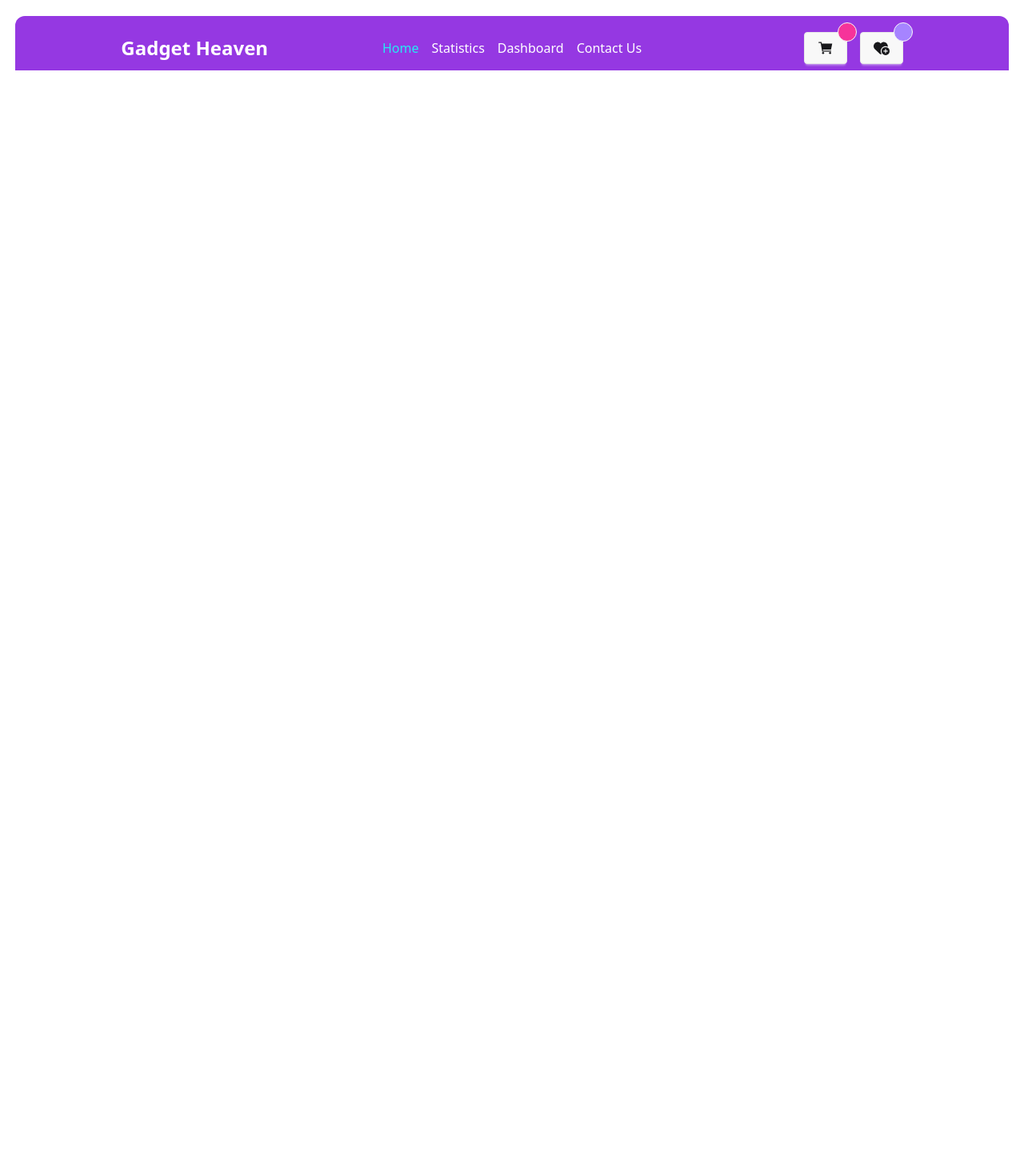
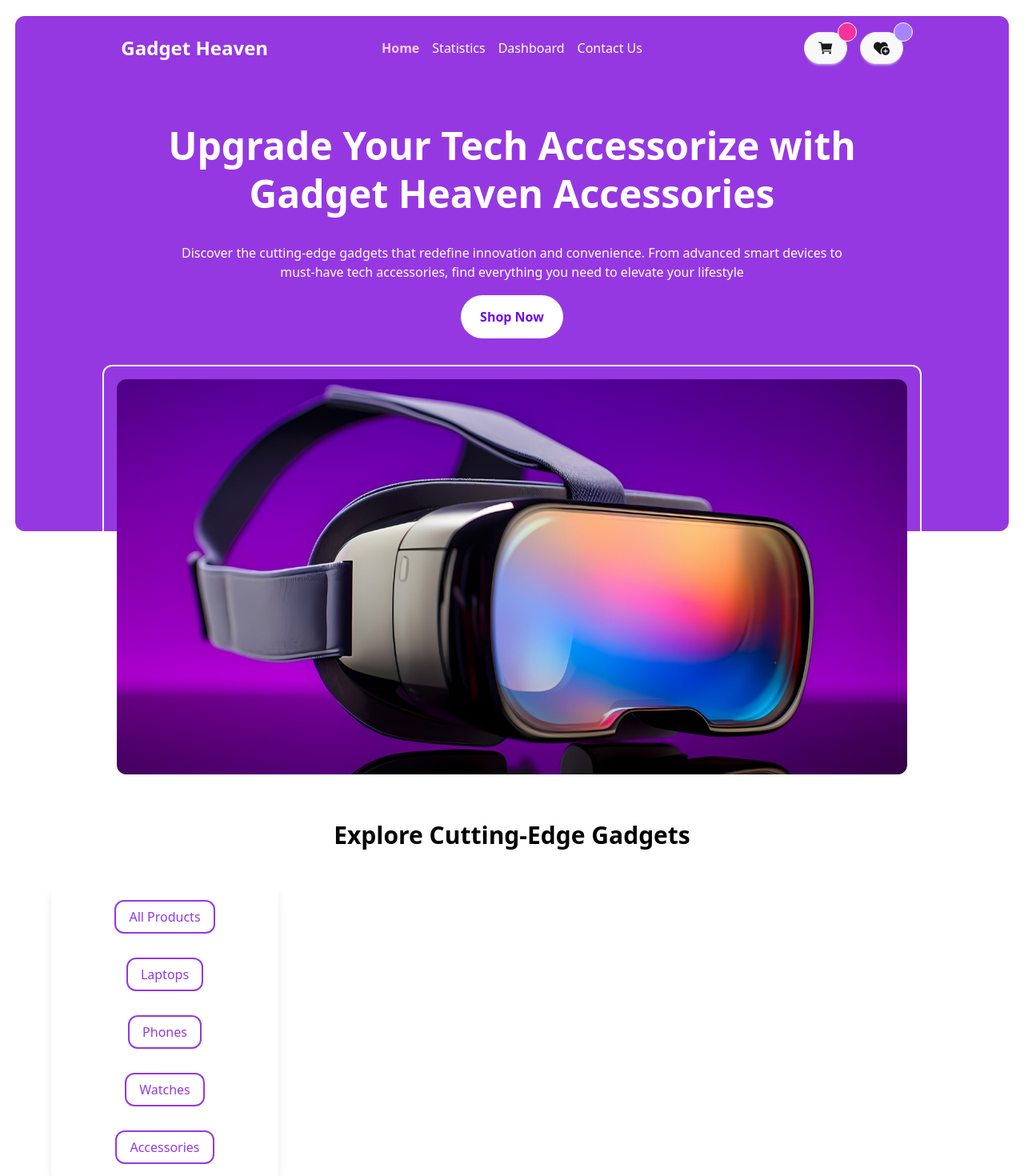
Before and after one commit to programming-hero-web-course-4/b10a8-gadget-heaven-Chitra35006, a React (Vite) app: page / in a window 1280 px wide. Shown: the top 1470 px of the page at 80% size. Before the commit the page ends 800 px from the top, so only its background shows below. Built offline with nearby package versions, Linux system fonts and the light colour scheme.

Commit message:
adding banner

```diff
--- a/package.json
+++ b/package.json
@@ -15,6 +15,7 @@
     "axios": "^1.7.9",
     "localforage": "^1.10.0",
     "match-sorter": "^8.0.0",
+    "prop-types": "^15.8.1",
     "react": "^18.3.1",
     "react-dom": "^18.3.1",
     "react-hot-toast": "^2.5.1",
--- /dev/null
+++ b/src/Components/Category/Categories.jsx
@@ -0,0 +1,21 @@
+import { useEffect, useState } from "react";
+import Category from "./Category";
+
+
+const Categories = () => {
+    const [categories,setCategories] = useState([])
+    useEffect(()=>{
+        fetch('/category.json')
+        .then(res => res.json())
+        .then(data =>setCategories(data))
+    },[])
+    return (
+        <div className='flex flex-col gap-12  items-center py-8 rounded-xl shadow-lg' >
+        {
+            categories.map(category => <Category  category={category} key={category.id}/> )
+        }
+    </div>
+    );
+};
+
+export default Categories;
--- /dev/null
+++ b/src/Components/Category/Category.jsx
@@ -0,0 +1,26 @@
+import { Link } from "react-router-dom";
+import PropTypes from "prop-types";
+
+
+const Category = ({category}) => {
+    const { category: categoryName } = category;
+    return (
+        <div>
+             <Link to={`/products/${categoryName}`} className="border-2 px-4 py-2 rounded-xl text-[#9538E2] border-[#9538E2]">
+                {categoryName}
+            </Link>
+        </div>
+    );
+};
+Category.propTypes = {
+    category: PropTypes.shape({
+      category: PropTypes.string.isRequired, // Ensure `category` is a required string
+    }).isRequired, // Ensure the `category` object itself is required
+  };
+  // Default props
+Category.defaultProps = {
+    category: {
+      category: "default-category",
+    },
+  };
+export default Category;
--- /dev/null
+++ b/src/Components/Home/Banner.jsx
@@ -0,0 +1,23 @@
+
+
+const Banner = () => {
+    return (
+        <div>
+        <div className="bg-[#9538E2] w-[97%] mx-auto rounded-b-xl">
+       {/* <<<Banner>>>> */}
+            <div className="text-center md:w-[70%] mx-auto space-y-4 md:space-y-8 pt-8 pb-12 md:pt-16 md:pb-64">
+                <h3 className="text-xl md:text-[48px] font-bold md:leading-[60px] text-white">Upgrade Your Tech Accessorize with <br /> Gadget Heaven Accessories</h3>
+                <p className="text-white">Discover the cutting-edge gadgets that redefine innovation and convenience. From advanced smart devices to must-have tech accessories, find everything you need to elevate your lifestyle</p>
+                <div className="mt-4">
+                    <a href="#shopSection" className=" font-bold text-violet-700 bg-white rounded-4xl py-4 px-6">Shop Now</a>
+                </div>
+            </div>
+        </div>
+            <div className="border-2 border-white p-2 md:p-4 rounded-xl  w-4/5 mx-auto md:-mt-52 -mt-8">
+                <img src="/banner.jpg" className="rounded-xl "/>
+            </div>
+    </div>
+    );
+};
+
+export default Banner;
--- a/src/Components/Home/Home.jsx
+++ b/src/Components/Home/Home.jsx
@@ -1,9 +1,27 @@
+import { Outlet } from "react-router-dom";
+import Banner from "./Banner";
+import Categories from "../Category/Categories";
 
 
 const Home = () => {
+    document.title = "Home | Gadget Heaven";
     return (
         <div>
-
+            <Banner></Banner>
+            <div className="text-center mt-10">
+                <h3 className="text-black text-2xl md:text-3xl font-bold">Explore Cutting-Edge Gadgets</h3>
+            </div>
+            <div className="w-[90%] mx-auto flex md:flex-row flex-col gap-4 mt-10">
+                {/* cats */}
+                <div className="md:w-1/4 mx-auto ">
+                    <Categories/>
+                </div>
+                    {/* cards */}
+                <div className="md:w-3/4 mx-auto">
+                    {/* <Products /> */}
+                    <Outlet/>
+                </div>
+            </div>
         </div>
     );
 };
--- a/src/Components/NavBar.jsx
+++ b/src/Components/NavBar.jsx
@@ -10,7 +10,7 @@ const NavBar = () => {
             <li className={isHomePage ? "text-white" : "text-black"}>
                 <NavLink
                     to="/"
-                    className={({ isActive }) => isActive ? "md:text-[#22ecf3]" : ""}
+                    className={({ isActive }) => isActive ? "md:text-pink-200 font-bold" : ""}
                 >
                     Home
                 </NavLink>
@@ -18,7 +18,7 @@ const NavBar = () => {
             <li className={isHomePage ? "text-white" : "text-black"}>
                 <NavLink
                     to="/statistics"
-                    className={({ isActive }) => isActive ? "md:text-[#9538E2]" : ""}
+                    className={({ isActive }) => isActive ? "md:text-pink-200 font-bold" : ""}
                 >
                     Statistics
                 </NavLink>
@@ -26,15 +26,15 @@ const NavBar = () => {
             <li className={isHomePage ? "text-white" : "text-black"}>
                 <NavLink
                     to="/dashboard"
-                    className={({ isActive }) => isActive ? "md:text-[#9538E2]" : ""}
+                    className={({ isActive }) => isActive ? "md:text-pink-200 font-bold" : ""}
                 >
                     Dashboard
                 </NavLink>
             </li>
             <li className={isHomePage ? "text-white" : "text-black"}>
                 <NavLink
-                    to="/gadgetnews"
-                    className={({ isActive }) => isActive ? "md:text-[#9538E2]" : ""}
+                    to="/contactUs"
+                    className={({ isActive }) => isActive ? "md:text-pink-200 font-bold" : ""}
                 >
                     Contact Us
                 </NavLink>
@@ -78,17 +78,17 @@ const NavBar = () => {
                 </div>
                 <div className="navbar-end gap-4">
                 <NavLink to="dashboard/cart" className="relative">
-                    <button className="btn text-xl">
+                    <button className="btn text-xl rounded-full">
                     <IoCartSharp />
                     </button>
-                    <div className="badge bg-pink-500 badge-md text-white absolute top-0 right-0 transform translate-x-1/2 -translate-y-1/2 rounded-full">
+                    <div className="badge  bg-pink-500 badge-md text-white absolute top-0 right-0 transform translate-x-1/2 -translate-y-1/2 rounded-2xl">
     {/* {cartCount} */}
 </div>
 
                 </NavLink>
 
                 <NavLink to="dashboard/wishlist" className="relative">
-                    <button className="btn text-xl">
+                    <button className="btn text-xl rounded-full">
                     <FaHeartCirclePlus />
                     </button>
                     <div className="badge bg-violet-400 badge-md text-white absolute top-0 right-0 transform translate-x-1/2 -translate-y-1/2 rounded-full">
--- a/src/Layout/Root.jsx
+++ b/src/Layout/Root.jsx
@@ -1,4 +1,4 @@
-import  { Toaster } from 'react-hot-toast';
+import { Toaster } from 'react-hot-toast';
 import NavBar from '../Components/NavBar';
 import { Outlet } from 'react-router-dom';
 import Footer from '../Components/Footer';
```
Also changed, not shown: 1 other file (tests, documents, lock files or other folders).
